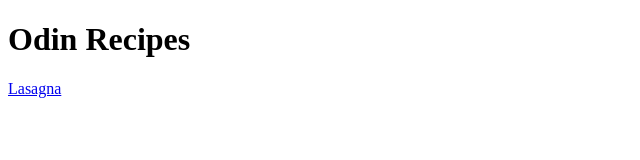
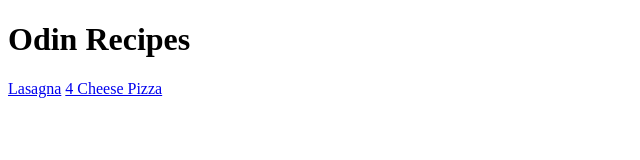
Before and after one commit to errol-zantua/odin-recipes, a plain HTML site: page index.html in a window 1280 px wide. Shown: the whole page, without its empty margins (0-640 px from the left). Drawn offline with Linux system fonts and the light colour scheme.

Commit message:
Add link to pizza page

```diff
--- a/index.html
+++ b/index.html
@@ -9,6 +9,7 @@
     <body>
         <h1>Odin Recipes</h1>
         <a href="recipes/lasagna.html">Lasagna</a>
+        <a href="recipes/pizza.html">4 Cheese Pizza</a>
     </body>
 
 </html>
```
